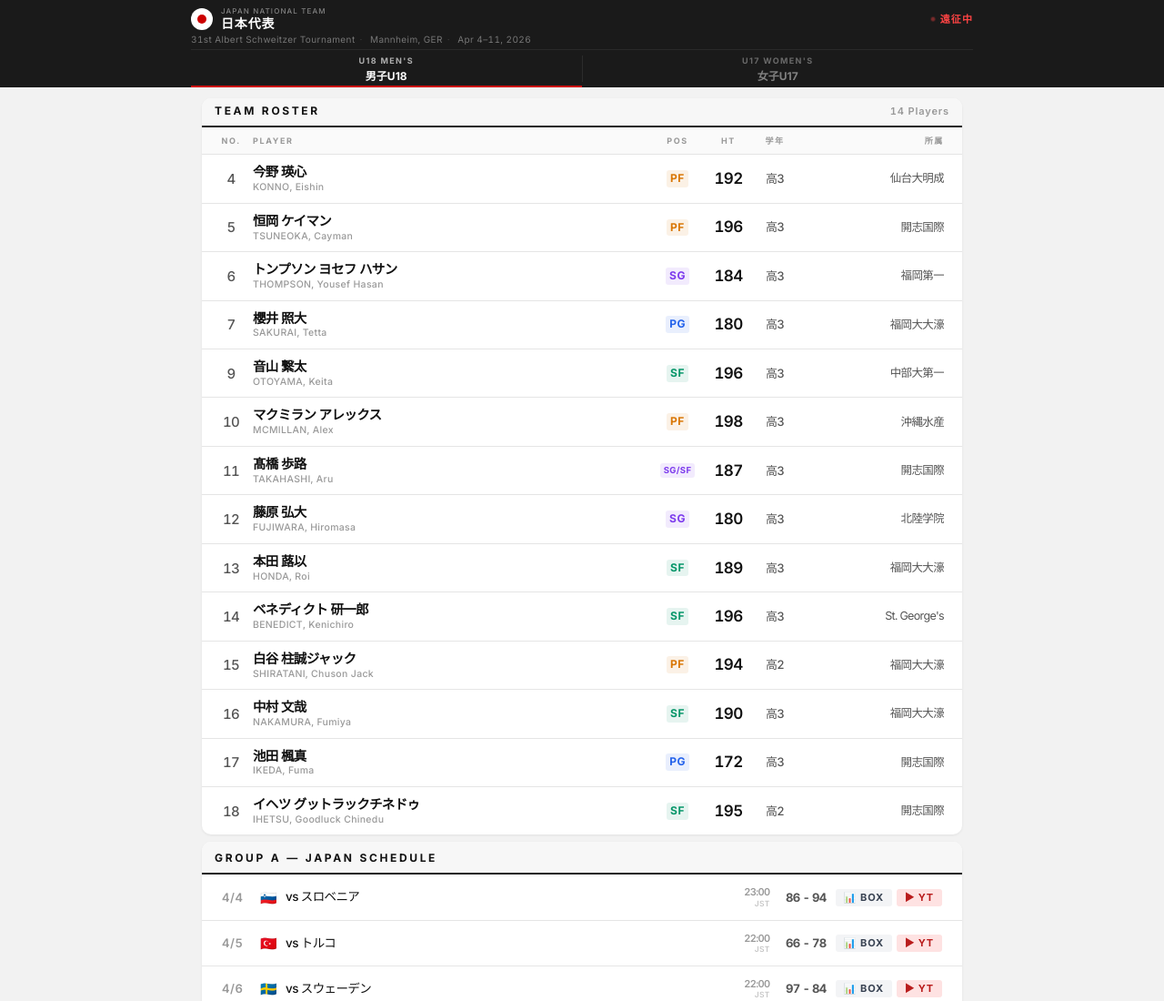
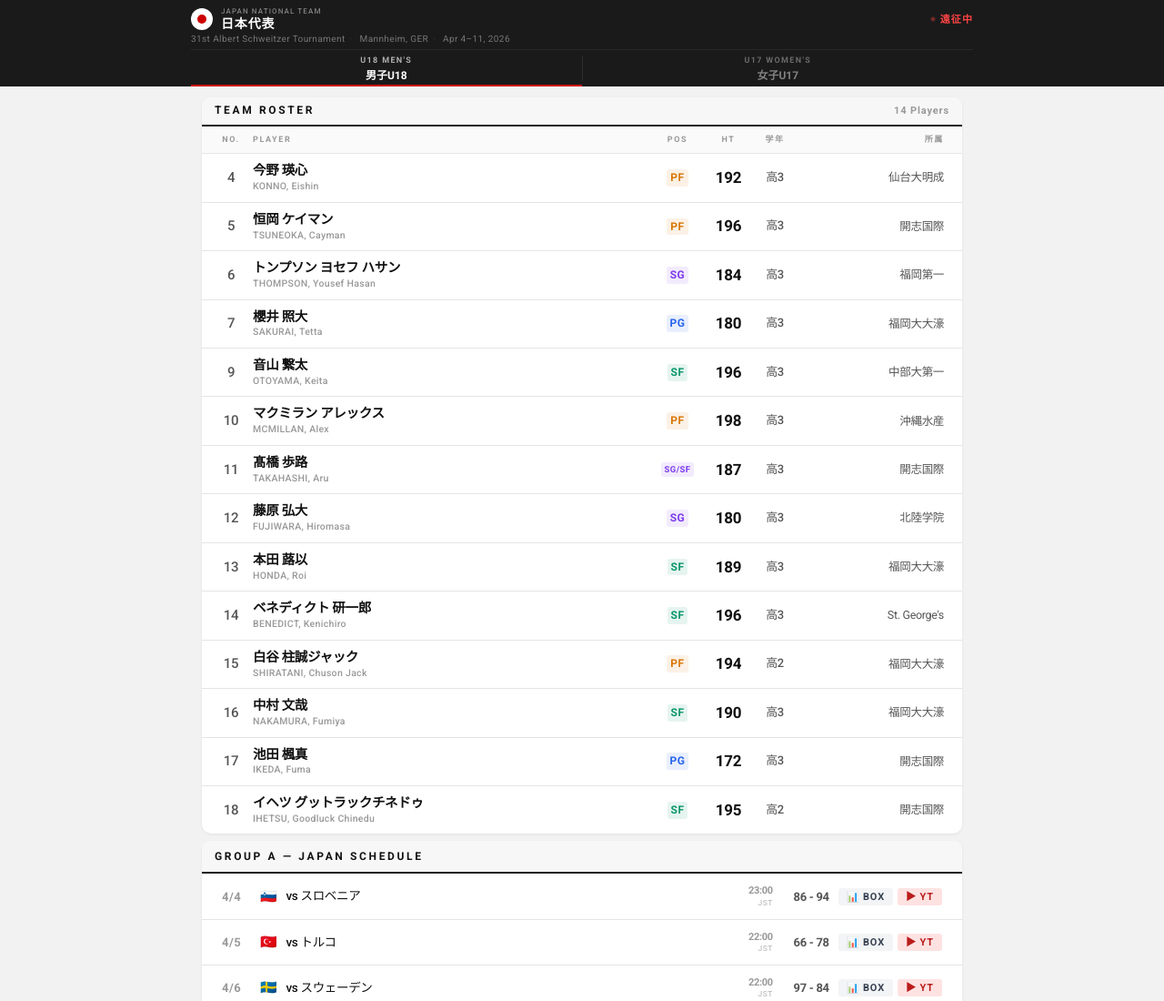
Before and after one commit to japanbasketball-cloud/ast2026, a plain HTML site: page index.html in a window 1280 px wide. Shown: the top 1100 px of the page at 91% size. Drawn offline with Linux system fonts and the light colour scheme.

Commit message:
Add files via upload

```diff
--- a/index.html
+++ b/index.html
@@ -4,7 +4,7 @@
 <meta charset="UTF-8">
 <meta name="viewport" content="width=device-width, initial-scale=1.0, maximum-scale=1.0">
 <title>日本代表 | AST 2026</title>
-<link href="https://fonts.googleapis.com/css2?family=Inter:wght@400;500;600;700&family=Noto+Sans+JP:wght@400;500;700&display=swap" rel="stylesheet">
+<link href="https://fonts.googleapis.com/css2?family=Roboto:wght@400;500;700&family=Noto+Sans+JP:wght@400;500;700&display=swap" rel="stylesheet">
 <style>
   :root {
     --bg: #F2F2F2;
@@ -21,7 +21,7 @@
   }
 
   * { margin: 0; padding: 0; box-sizing: border-box; -webkit-tap-highlight-color: transparent; }
-  body { background: var(--bg); font-family: 'Inter', 'Noto Sans JP', sans-serif; color: var(--text-primary); min-height: 100vh; }
+  body { background: var(--bg); font-family: 'Roboto', 'Noto Sans JP', sans-serif; color: var(--text-primary); min-height: 100vh; }
 
   /* ── HEADER ── */
   .header {
@@ -48,7 +48,7 @@
     top: 50%; left: 50%; transform: translate(-50%, -50%);
   }
   .header-team {
-    font-family: 'Inter', sans-serif;
+    font-family: 'Roboto', sans-serif;
     font-size: 14px; font-weight: 700; letter-spacing: 0.06em;
     color: white; text-transform: uppercase; line-height: 1.15;
   }
@@ -58,7 +58,7 @@
   }
   .live-dot {
     display: flex; align-items: center; gap: 5px;
-    font-family: 'Inter', sans-serif;
+    font-family: 'Roboto', sans-serif;
     font-size: 11px; font-weight: 700; letter-spacing: 0.1em;
     color: #FF4444; text-transform: uppercase;
   }
@@ -99,13 +99,13 @@
     background: var(--red);
   }
   .tab-label {
-    font-family: 'Inter', sans-serif;
+    font-family: 'Roboto', sans-serif;
     font-size: 9px; font-weight: 700; letter-spacing: 0.15em;
     text-transform: uppercase; color: rgba(255,255,255,0.35);
   }
   .tab-btn.active .tab-label { color: rgba(255,255,255,0.65); }
   .tab-name {
-    font-family: 'Inter', 'Noto Sans JP', sans-serif;
+    font-family: 'Roboto', 'Noto Sans JP', sans-serif;
     font-size: 12px; font-weight: 700; color: rgba(255,255,255,0.45);
   }
   .tab-btn.active .tab-name { color: #fff; }
@@ -126,12 +126,12 @@
     padding: 8px 14px 10px; display: flex; align-items: center; justify-content: space-between;
   }
   .roster-title {
-    font-family: 'Inter', sans-serif;
+    font-family: 'Roboto', sans-serif;
     font-size: 12px; font-weight: 700; letter-spacing: 0.22em;
     text-transform: uppercase; color: var(--text-primary);
   }
   .roster-count {
-    font-family: 'Inter', sans-serif;
+    font-family: 'Roboto', sans-serif;
     font-size: 11px; color: var(--text-dim); font-weight: 600; letter-spacing: 0.08em;
   }
   .col-head {
@@ -141,7 +141,7 @@
     background: #FAFAFA; gap: 3px; align-items: center;
   }
   .col-head span {
-    font-family: 'Inter', sans-serif;
+    font-family: 'Roboto', sans-serif;
     font-size: 9px; font-weight: 700; letter-spacing: 0.18em;
     color: var(--text-dim); text-transform: uppercase;
   }
@@ -157,7 +157,7 @@
   .player-row:active { background: #F5F5F5; }
 
   .p-num {
-    font-family: 'Inter', sans-serif;
+    font-family: 'Roboto', sans-serif;
     font-size: 14px; font-weight: 700; color: var(--text-secondary); text-align: center;
   }
   .p-name { min-width: 0; }
@@ -166,13 +166,13 @@
     white-space: nowrap; overflow: hidden; text-overflow: ellipsis; line-height: 1.3;
   }
   .p-name-en {
-    font-family: 'Inter', sans-serif;
+    font-family: 'Roboto', sans-serif;
     font-size: 9.5px; font-weight: 500; color: var(--text-dim); letter-spacing: 0.03em;
     white-space: nowrap; overflow: hidden; text-overflow: ellipsis; line-height: 1.2; margin-top: 1px;
   }
   .p-pos { display: flex; align-items: center; justify-content: center; }
   .pos-tag {
-    display: inline-block; font-family: 'Inter', sans-serif;
+    display: inline-block; font-family: 'Roboto', sans-serif;
     font-size: 12px; font-weight: 700; letter-spacing: 0.04em;
     padding: 1px 4px; border-radius: 3px; line-height: 1.4;
   }
@@ -186,7 +186,7 @@
   .SGSF { background: rgba(124,58,237,0.1); color: var(--pos-sg); font-size: 9.5px; }
 
   .p-ht {
-    font-family: 'Inter', sans-serif;
+    font-family: 'Roboto', sans-serif;
     font-size: 15px; font-weight: 600; color: var(--text-primary); text-align: center;
   }
   .p-grade {
@@ -209,7 +209,7 @@
     background: #F7F7F7; border-bottom: 2px solid #1A1A1A; padding: 8px 14px 10px;
   }
   .schedule-title {
-    font-family: 'Inter', sans-serif;
+    font-family: 'Roboto', sans-serif;
     font-size: 12px; font-weight: 700; letter-spacing: 0.22em;
     text-transform: uppercase; color: var(--text-primary);
   }
@@ -219,25 +219,25 @@
   }
   .game-row:last-child { border-bottom: none; }
   .game-date {
-    font-family: 'Inter', sans-serif;
+    font-family: 'Roboto', sans-serif;
     font-size: 12px; font-weight: 600; color: var(--text-dim);
     letter-spacing: 0.04em; width: 32px; flex-shrink: 0;
   }
   .game-flag { font-size: 15px; flex-shrink: 0; }
   .game-opponent { flex: 1; font-size: 12.5px; font-weight: 500; color: var(--text-primary); }
   .game-time {
-    font-family: 'Inter', sans-serif;
+    font-family: 'Roboto', sans-serif;
     font-size: 11px; font-weight: 600; color: var(--text-dim);
     flex-shrink: 0; text-align: right; line-height: 1.3; white-space: nowrap;
   }
   .game-time span { display: block; font-size: 8.5px; font-weight: 500; color: #C0C0C0; letter-spacing: 0.04em; }
   .game-result {
-    font-family: 'Inter', sans-serif;
+    font-family: 'Roboto', sans-serif;
     font-size: 12px; font-weight: 700; color: var(--text-secondary);
     flex-shrink: 0; min-width: 52px; text-align: right;
   }
   .game-status {
-    font-family: 'Inter', sans-serif;
+    font-family: 'Roboto', sans-serif;
     font-size: 10px; font-weight: 700; letter-spacing: 0.08em;
     padding: 2px 7px; border-radius: 3px; text-transform: uppercase; flex-shrink: 0;
   }
@@ -251,7 +251,7 @@
   .game-links { display: flex; gap: 5px; flex-shrink: 0; }
   .btn-link {
     display: inline-flex; align-items: center; gap: 3px;
-    font-family: 'Inter', sans-serif;
+    font-family: 'Roboto', sans-serif;
     font-size: 10px; font-weight: 700; letter-spacing: 0.08em;
     text-decoration: none; padding: 3px 7px; border-radius: 3px;
     text-transform: uppercase; white-space: nowrap;
@@ -276,7 +276,7 @@
     background: #F7F7F7; border-bottom: 2px solid #1A1A1A; padding: 8px 14px 10px;
   }
   .staff-title {
-    font-family: 'Inter', sans-serif;
+    font-family: 'Roboto', sans-serif;
     font-size: 12px; font-weight: 700; letter-spacing: 0.22em;
     text-transform: uppercase; color: var(--text-primary);
   }
@@ -286,7 +286,7 @@
   }
   .staff-row:last-child { border-bottom: none; }
   .staff-role {
-    font-family: 'Inter', 'Noto Sans JP', sans-serif;
+    font-family: 'Roboto', 'Noto Sans JP', sans-serif;
     font-size: 8.5px; font-weight: 700; letter-spacing: 0.02em;
     color: var(--red);
     flex-shrink: 0; width: 82px; line-height: 1.3;
@@ -298,7 +298,7 @@
     white-space: nowrap; overflow: hidden; text-overflow: ellipsis; line-height: 1.3;
   }
   .staff-name-en {
-    font-family: 'Inter', sans-serif;
+    font-family: 'Roboto', sans-serif;
     font-size: 9.5px; font-weight: 500; color: var(--text-dim);
     white-space: nowrap; overflow: hidden; text-overflow: ellipsis;
     line-height: 1.2; margin-top: 1px;
@@ -361,9 +361,9 @@
   .sm-val, .sm-pct, .sm-label, .sm-head-team, .sm-head-title,
   .totals-fix-inner, .sec-fix-inner, .fix-inner,
   .section-title, .box-label, .dnp-cell, .t-btn {
-    letter-spacing: -0.04em;
+    letter-spacing: -0.02em;
     line-height: 1.0;
-    font-feature-settings: "tnum" 1, "lnum" 1, "kern" 1, "cv11" 1;
+    font-feature-settings: "tnum" 1, "lnum" 1, "kern" 1;
   }
   .s, .s-tot, .sec-stat, .p-num, .p-name,
   .q-table td, .q-table th,
```
